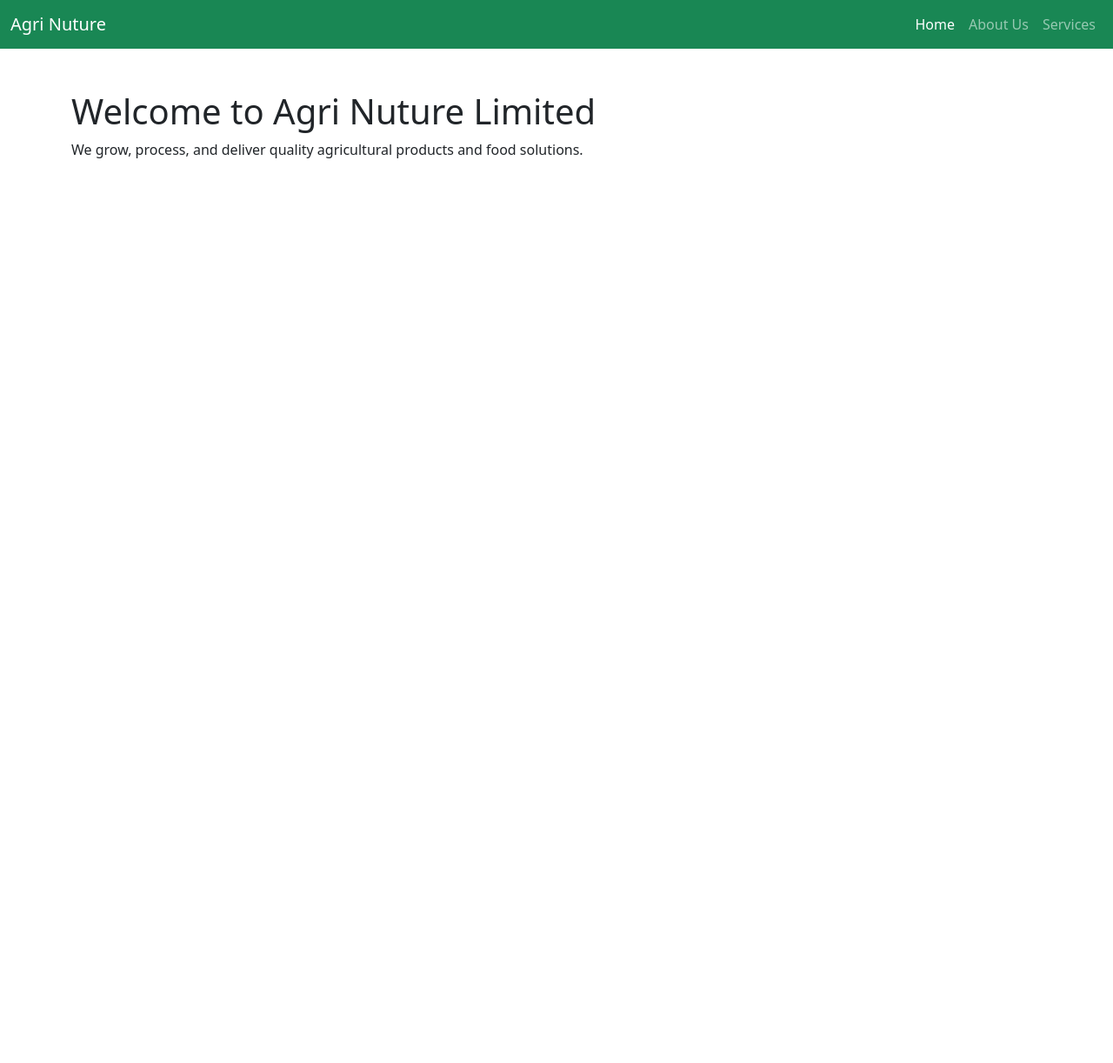
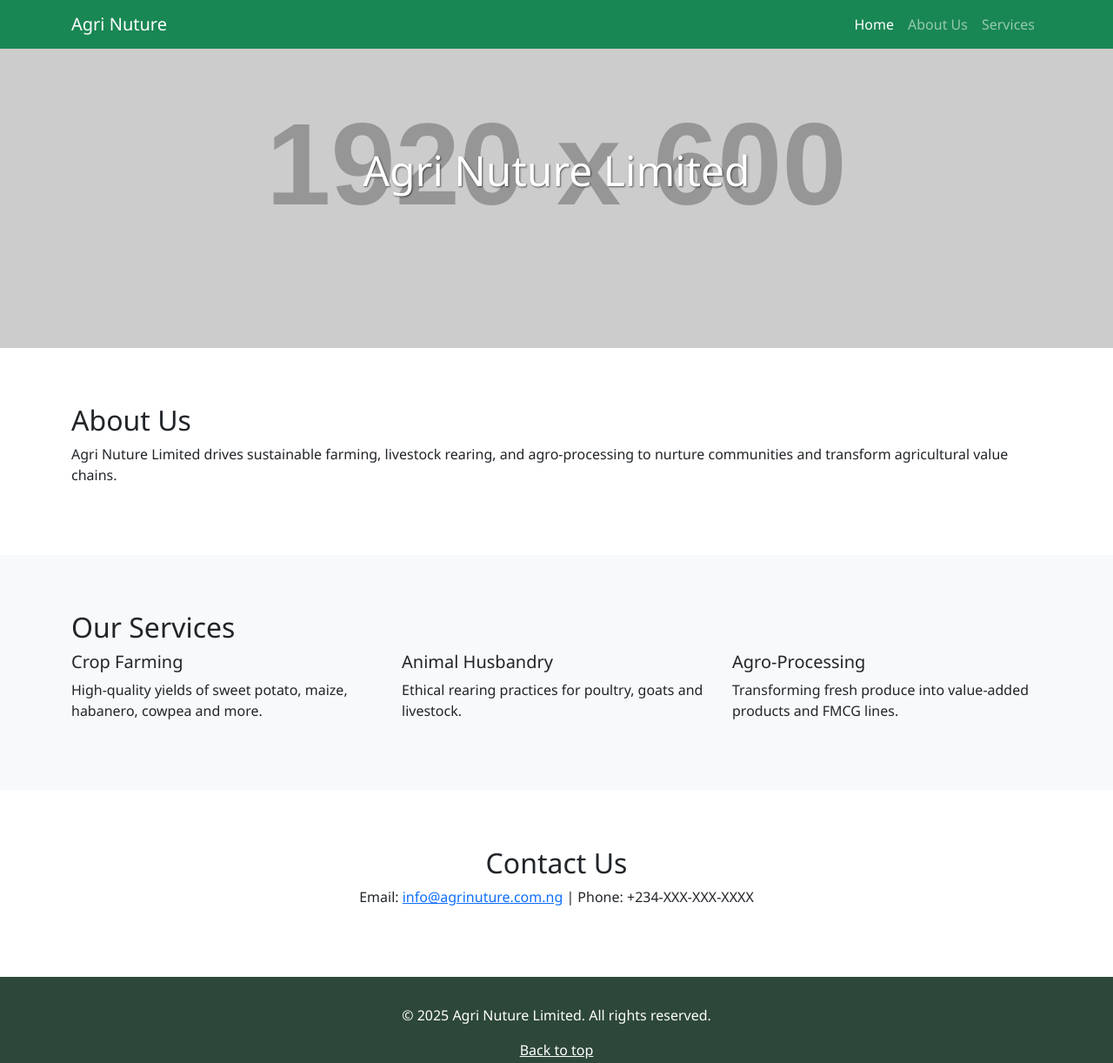
Before and after one commit to Ayomide-Abim/AgriNuture, a plain HTML site: page index.html in a window 1280 px wide. Shown: the whole page at 87% size. Before the commit the page ends 800 px from the top, so only its background shows below. Drawn offline with nearby package versions, Linux system fonts and the light colour scheme; placeholder pictures from the web are drawn by us.

Commit message:
Update index.html

```diff
--- a/index.html
+++ b/index.html
@@ -8,30 +8,76 @@
     href="https://cdn.jsdelivr.net/npm/bootstrap@5.3.3/dist/css/bootstrap.min.css"
     rel="stylesheet"
   />
+  <style>
+    body { font-family: 'Segoe UI', sans-serif; }
+    .hero { background: url('https://via.placeholder.com/1920x600') center/cover no-repeat; color: white; height: 50vh; display: flex; align-items: center; justify-content: center; }
+    .hero h1 { font-size: 3rem; text-shadow: 1px 1px 2px rgba(0,0,0,0.6); }
+    section { padding: 4rem 0; }
+    footer { background-color: #2d4739; color: white; padding: 2rem 0; }
+  </style>
 </head>
 <body>
+
   <!-- Navbar -->
-  <nav class="navbar navbar-expand-lg navbar-dark bg-success">
-    <div class="container-fluid">
+  <nav class="navbar navbar-expand-lg navbar-dark bg-success fixed-top">
+    <div class="container">
       <a class="navbar-brand" href="#">Agri Nuture</a>
       <button class="navbar-toggler" type="button" data-bs-toggle="collapse" data-bs-target="#navbarNav">
         <span class="navbar-toggler-icon"></span>
       </button>
       <div class="collapse navbar-collapse" id="navbarNav">
         <ul class="navbar-nav ms-auto">
-          <li class="nav-item"><a class="nav-link active" href="#">Home</a></li>
-          <li class="nav-item"><a class="nav-link" href="#">About Us</a></li>
-          <li class="nav-item"><a class="nav-link" href="#">Services</a></li>
+          <li class="nav-item"><a class="nav-link active" href="#home">Home</a></li>
+          <li class="nav-item"><a class="nav-link" href="#about">About Us</a></li>
+          <li class="nav-item"><a class="nav-link" href="#services">Services</a></li>
         </ul>
       </div>
     </div>
   </nav>
 
-  <!-- Main Content -->
-  <div class="container mt-5">
-    <h1>Welcome to Agri Nuture Limited</h1>
-    <p>We grow, process, and deliver quality agricultural products and food solutions.</p>
+  <!-- Hero -->
+  <div id="home" class="hero">
+    <h1>Agri Nuture Limited</h1>
   </div>
+
+  <!-- About -->
+  <section id="about" class="container">
+    <h2>About Us</h2>
+    <p>Agri Nuture Limited drives sustainable farming, livestock rearing, and agro‑processing to nurture communities and transform agricultural value chains.</p>
+  </section>
+
+  <!-- Services -->
+  <section id="services" class="bg-light">
+    <div class="container">
+      <h2>Our Services</h2>
+      <div class="row">
+        <div class="col-md-4">
+          <h5>Crop Farming</h5>
+          <p>High-quality yields of sweet potato, maize, habanero, cowpea and more.</p>
+        </div>
+        <div class="col-md-4">
+          <h5>Animal Husbandry</h5>
+          <p>Ethical rearing practices for poultry, goats and livestock.</p>
+        </div>
+        <div class="col-md-4">
+          <h5>Agro-Processing</h5>
+          <p>Transforming fresh produce into value-added products and FMCG lines.</p>
+        </div>
+      </div>
+    </div>
+  </section>
+
+  <!-- Contact -->
+  <section id="contact" class="container text-center">
+    <h2>Contact Us</h2>
+    <p>Email: <a href="mailto:info@agrinuture.com.ng">info@agrinuture.com.ng</a> | Phone: +234-XXX-XXX-XXXX</p>
+  </section>
+
+  <!-- Footer -->
+  <footer class="text-center">
+    <p>&copy; 2025 Agri Nuture Limited. All rights reserved.</p>
+    <p><a href="#home" class="text-white">Back to top</a></p>
+  </footer>
 
   <script src="https://cdn.jsdelivr.net/npm/bootstrap@5.3.3/dist/js/bootstrap.bundle.min.js"></script>
 </body>
```
